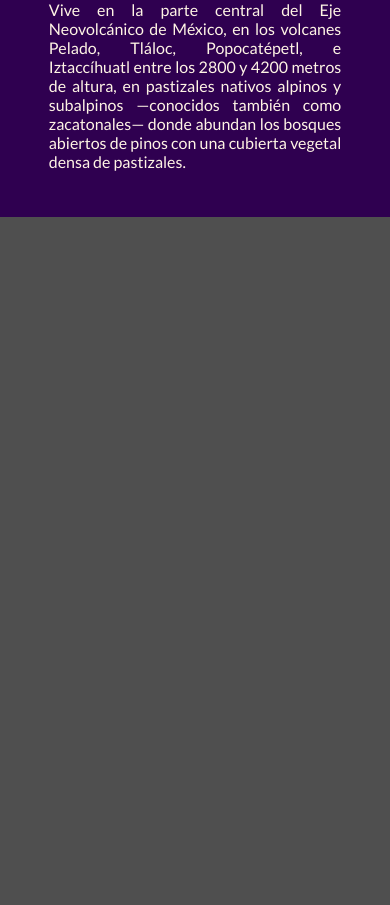
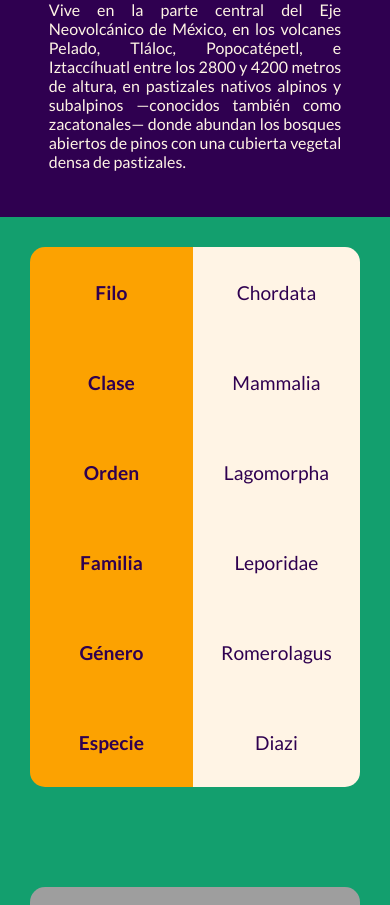
Before and after one commit to Fernando-Acosta818/animalia_psql, a Django app: a page that uses animales/templates/animal.html in a window 390 px wide. Shown: the part 2062-2967 px from the top of the page. Before the commit the page ends 2279 px from the top, so only its background shows below. Run offline with Django 4.2, Linux system fonts and the light colour scheme; data comes from the database, SQL or seed files in the repository; grey boxes are pictures that could not be loaded.

Commit message:
Ajustes finales a vista de animal

```diff
--- a/animales/static/styles.css
+++ b/animales/static/styles.css
@@ -248,6 +248,71 @@ body {
     }
 }
 
+.tabla-container {
+    padding: 30px;
+    background-color: #139F6E;
+    display: flex;
+    flex-wrap: wrap;
+    gap: 100px;
+    align-items: center;
+    justify-content: center;
+}
+
+.tabla {
+    font-size: 1.5em;
+    border-collapse: collapse;
+    text-align: center;
+    height: 100%;
+}
+
+.tabla th, .tabla td {
+    padding: 10px 15px;
+    width: 140px;
+    height: 70px;
+}
+
+.tabla th {
+    background-color: #FCA201;
+    color: #2F0050;
+}
+
+.tabla td {
+    background-color: #FFF4E5;
+    color: #2F0050;
+}
+
+.tabla-esquina-si {
+    border-radius: 15px 0 0 0;
+}
+
+.tabla-esquina-sd {
+    border-radius: 0 15px 0 0;
+}
+
+.tabla-esquina-id {
+    border-radius: 0 0 15px 0;
+}
+
+.tabla-esquina-ii {
+    border-radius: 0 0 0 15px;
+}
+
+.tabla-img {
+    border-radius: 15px;
+    max-width: 50%;
+    max-height: 100%;
+}
+
+@media screen and (max-width: 1000px) {
+    .tabla {
+        font-size: 1.2em;
+    }
+
+    .tabla-img {
+        max-width: 100%;
+    }
+}
+
 /*******************/
 /* Estilos de Home */
 
--- a/animales/templates/animal.html
+++ b/animales/templates/animal.html
@@ -20,5 +20,34 @@
                 <p>{{ animal.habitat }}</p>
             </div>
         </div>
+        <div class="tabla-container">
+            <table class="tabla">
+                <tr>
+                    <th class="tabla-esquina-si">Filo</th>
+                    <td  class="tabla-esquina-sd">{{ animal.filo }}</td>
+                </tr>
+                <tr>
+                    <th>Clase</th>
+                    <td>{{ animal.clase }}</td>
+                </tr>
+                <tr>
+                    <th>Orden</th>
+                    <td>{{ animal.orden }}</td>
+                </tr>
+                <tr>
+                    <th>Familia</th>
+                    <td>{{ animal.familia }}</td>
+                </tr>
+                <tr>
+                    <th>Género</th>
+                    <td>{{ animal.genero }}</td>
+                </tr>
+                <tr>
+                    <th class="tabla-esquina-ii">Especie</th>
+                    <td class="tabla-esquina-id">{{ animal.especie }}</td>
+                </tr>
+            </table>
+            <img class="tabla-img" src="{{ animal.foto3 }}" alt="Tercera foto de {{ animal.nombreAnimal }}">
+        </div>
     </div>
 {% endblock %}
```
Also changed, not shown: animales/templates/base.html (line endings or trailing spaces).
